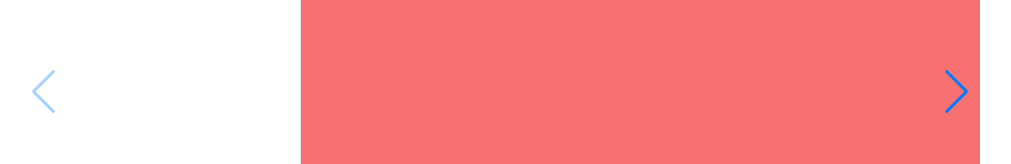
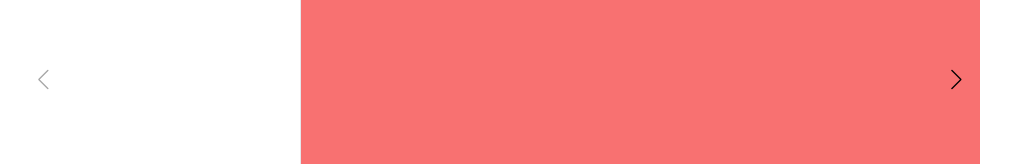
Before and after one commit to thatgirldorian/hs-fe-challenge, a React (Create React App) app: page / in a window 1280 px wide. Shown: the part 2331-2495 px from the top of the page, without its empty margins (140-1151 px from the left). Built offline with nearby package versions, Linux system fonts and the light colour scheme.

Commit message:
Added custom slider

```diff
--- a/src/Testimonials.jsx
+++ b/src/Testimonials.jsx
@@ -14,7 +14,7 @@ export function Testimonials() {
   return (
     <div className="my-[279px] mx-40">
       <Swiper
-        spaceBetween={50}
+        spaceBetween={20}
         navigation={true}
         modules={[Navigation]}
         className="mySwiper"
--- a/src/index.css
+++ b/src/index.css
@@ -9,6 +9,17 @@
 
 .middle-grid {
   grid-template-columns: repeat(2, 320px) auto auto;
+}
+
+.swiper-button-next,
+.swiper-button-prev {
+  color: black !important;
+  height: 20px !important;
+}
+
+.swiper-button-next:after,
+.swiper-button-prev:after {
+  font-size: 20px !important;
 }
 
 @font-face {
```
